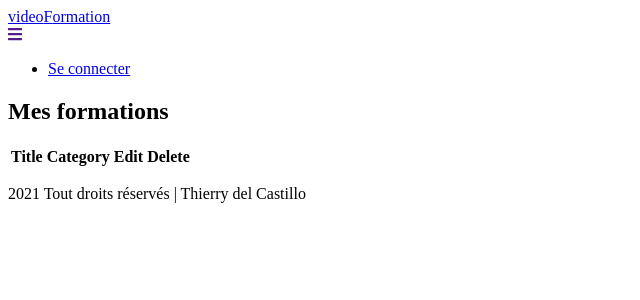
After one commit to Thierrydc/videoFormation, a Symfony app: template templates/user/myformation.html.twig in a window 1280 px wide. The commit adds this page. Shown: the top 300 px of the page, without its empty margins (0-640 px from the left). Run offline with Twig, Linux system fonts and the light colour scheme; the template is opened without the code that fills it, so the values that code supplies are empty; some libraries are stand-ins or nearby versions.

Commit message:
myformation.html.twig

```diff
--- /dev/null
+++ b/templates/user/myformation.html.twig
@@ -0,0 +1,45 @@
+{% extends 'base.html.twig' %}
+
+{% block title %}Hello UserController!{% endblock %}
+
+{% block body %}
+<section id="myformations">
+    <div class="wrapper">
+        <div class="content">
+            <h1>Mes formations</h1>
+            <div class="container">
+
+                <table class="table is-striped">
+                    <thead>
+                        <tr>
+                            <th>Title</th>
+                            <th>Category</th>
+                            <th>Edit</th>
+                            <th>Delete</th>
+                        </tr>
+                    </thead>
+                    <tbody>
+                        {% for formation in user.formations %}
+                        <tr>
+                            <td>{{formation.title}}</td>
+                            <td>{{formation.category}}</td>
+                            <td><a href="editproduct.php?id=<?php echo $bien['id']; ?>" class="button">Modify</a></td>
+                            <td>
+                                <form action="delete.php" method="post">
+                                    <input type="hidden" name="csrf_token" value="<?php echo $token; ?>">
+                                    <input type="hidden" name="id" value="<?php echo $bien['id'] ?>">
+                                    <input type="hidden" name="table" value="biens">
+                                    <input type="submit" class="button" value="delete" name="delete">
+                                </form>
+                            </td>
+                        </tr>
+                        {% endfor %}
+                    </tbody>
+                </table>
+
+            </div>
+        </div>
+    </div>
+</section>
+
+{% endblock %}
--- a/templates/user/profile.html.twig
+++ b/templates/user/profile.html.twig
@@ -28,7 +28,7 @@
 
             <div class="actions">
                 <div>
-                    <a href="" type="button" class="button">Voir mes formations</a>
+                    <a href="{{ path('app_user_myformation')}}" type="button" class="button">Voir mes formations</a>
                 </div>
                 <div>
                     <a href="{{ path('formation_new')}}" type="button" class="button">Ajouter une formation</a>
```
Also changed, not shown: src/Controller/UserController.php (+14 -0 lines).
